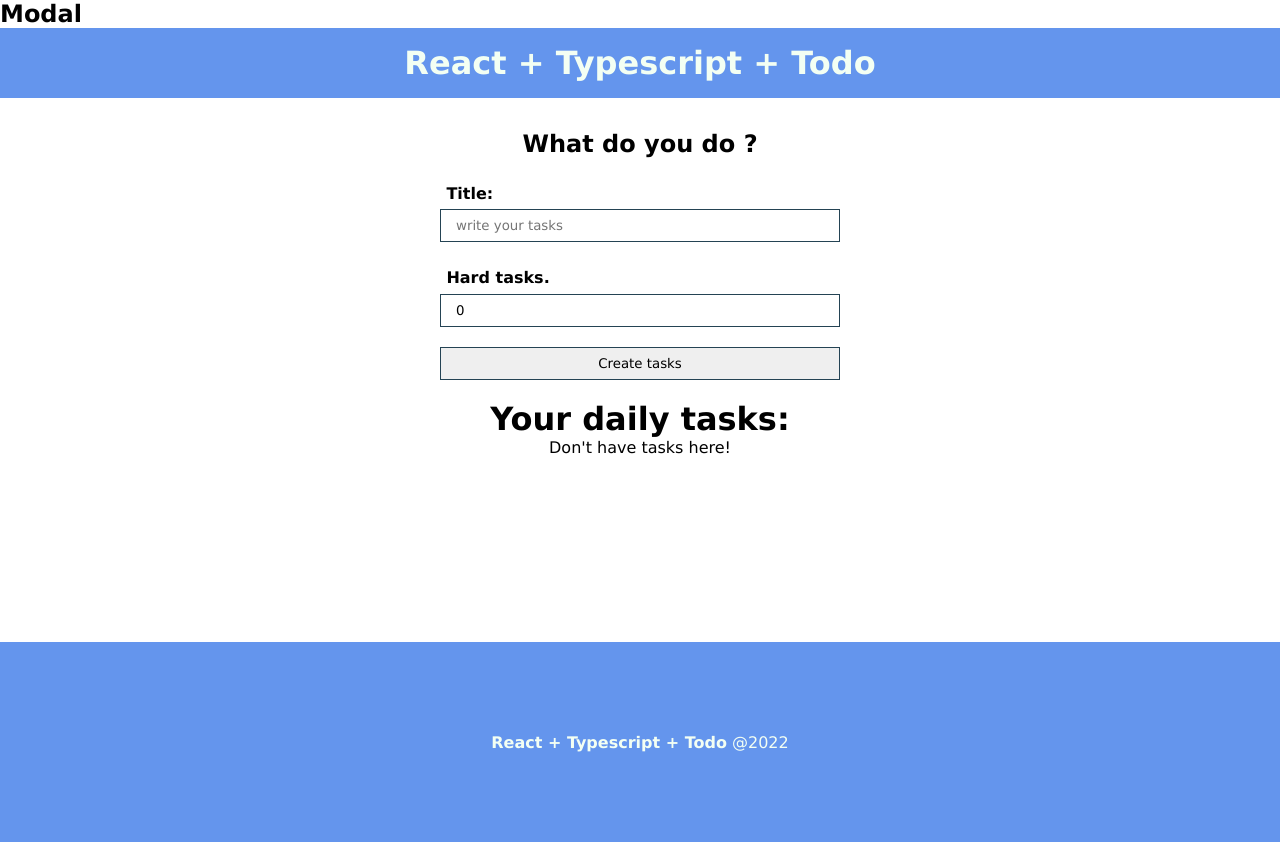
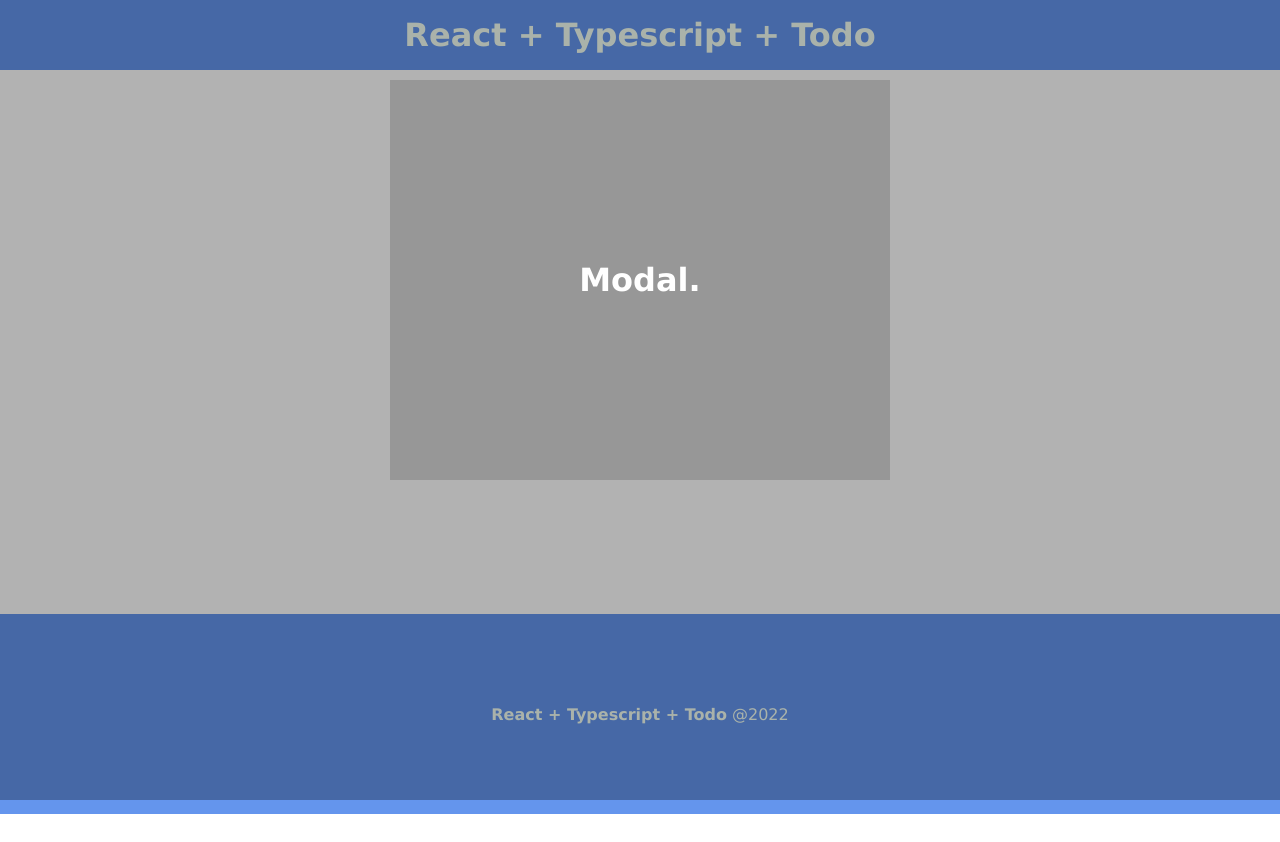
Before and after one commit to felipe-programador-18/project-typescript, a React (Create React App) app in the folder todo-type/: page / in a window 1280 px wide. After the commit the page ends 814 px from the top, so only its background shows below. Built offline with nearby package versions, Linux system fonts and the light colour scheme.

Commit message:
c19-adding all children inside my modal

```diff
--- a/todo-type/src/Component/Modal.tsx
+++ b/todo-type/src/Component/Modal.tsx
@@ -1,17 +1,21 @@
 import React from 'react';
+import styles from './modal.module.css'
 
 export interface IAppProps {
+  children: React.ReactNode
 }
 
-const Modal = (props: IAppProps) => {
+const Modal = ({children}: IAppProps) => {
   return (
     <div id='modal' >
-       <div className='hide' >
+       <div className={styles.fade}>
        </div>
 
-       <div>
-        <h2>Modal </h2>
+       <div className={styles.modal} >
+        <h2 >Modal.</h2>
+        {children}
        </div>
+
     </div>
   );
 }
```
